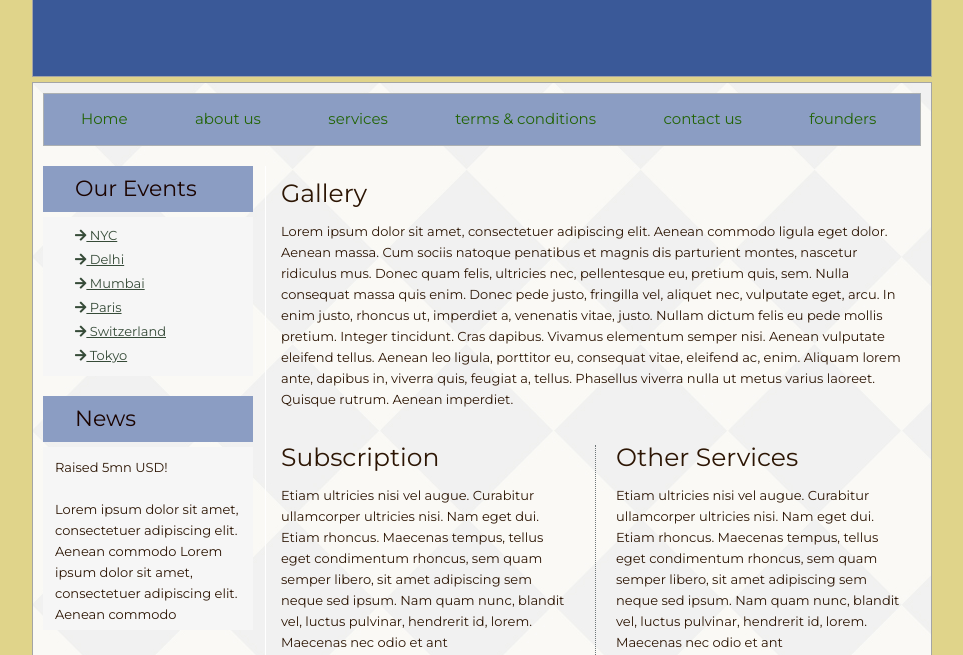
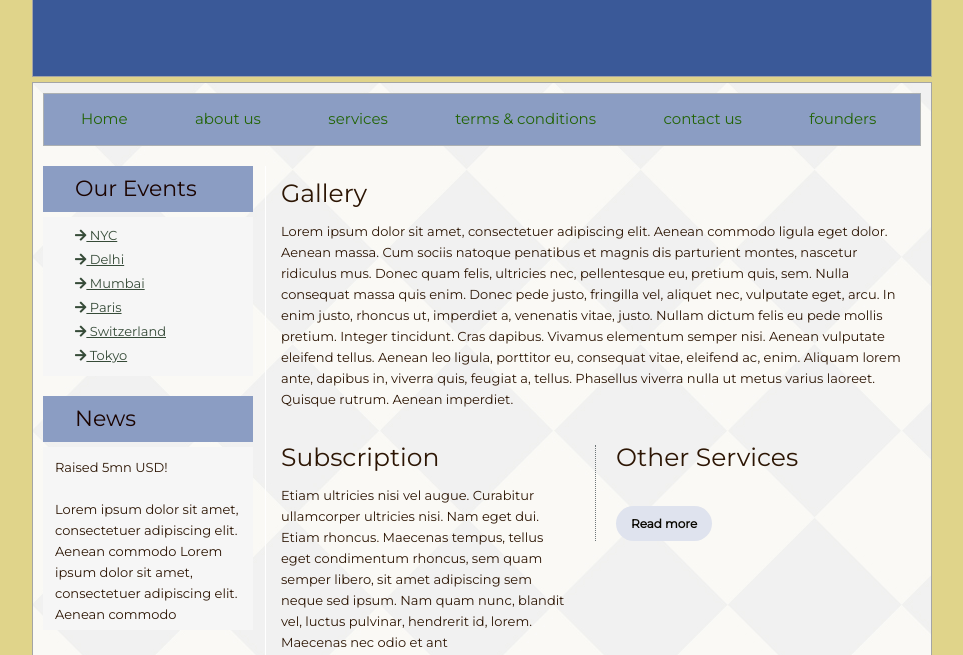
Before and after one commit to mohd-sahil/tacky-truck, a plain HTML site: page tacky truck/index.html in a window 1280 px wide. Shown: the part 145-800 px from the top of the page, without its empty margins (158-1121 px from the left). Drawn offline with Linux system fonts and the light colour scheme.

Commit message:
update index.html

```diff
--- a/tacky truck/index.html
+++ b/tacky truck/index.html
@@ -97,11 +97,7 @@ hendrerit id, lorem. Maecenas nec odio et ant</p>
         </div>
         <div class="column_two border_left">
           <h2>Other Services</h2>
-          <p>Etiam ultricies nisi vel augue. Curabitur ullamcorper
-ultricies nisi. Nam eget dui. Etiam rhoncus. Maecenas tempus, tellus
-eget condimentum rhoncus, sem quam semper libero, sit amet adipiscing
-sem neque sed ipsum. Nam quam nunc, blandit vel, luctus pulvinar,
-hendrerit id, lorem. Maecenas nec odio et ant</p>
+          <p></p>
           <br>
           <p><a href="#" class="btn">Read more</a></p></div>
       </div>
```
